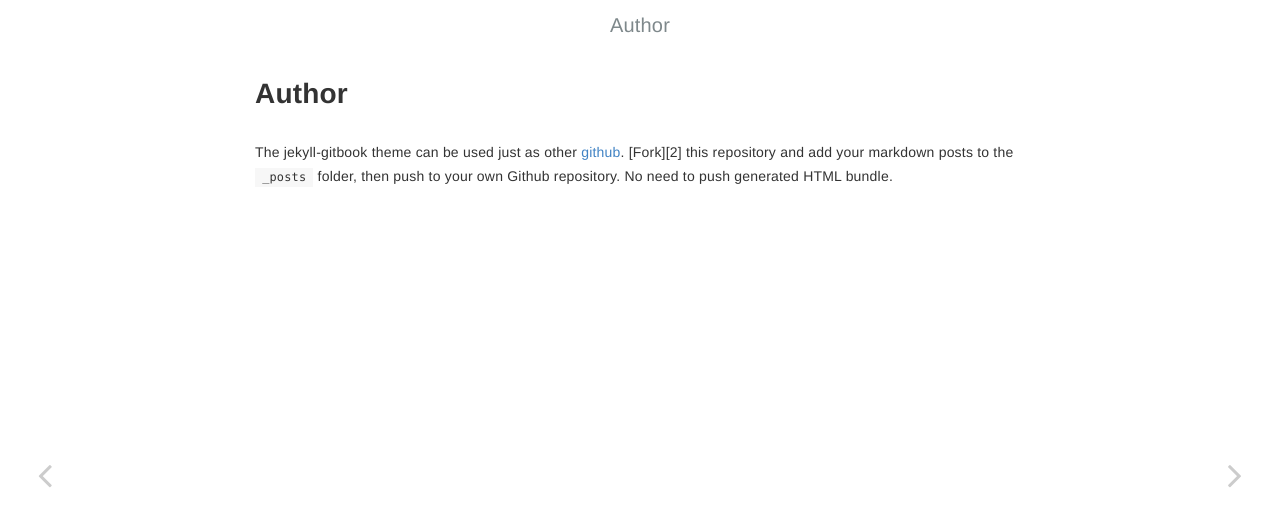
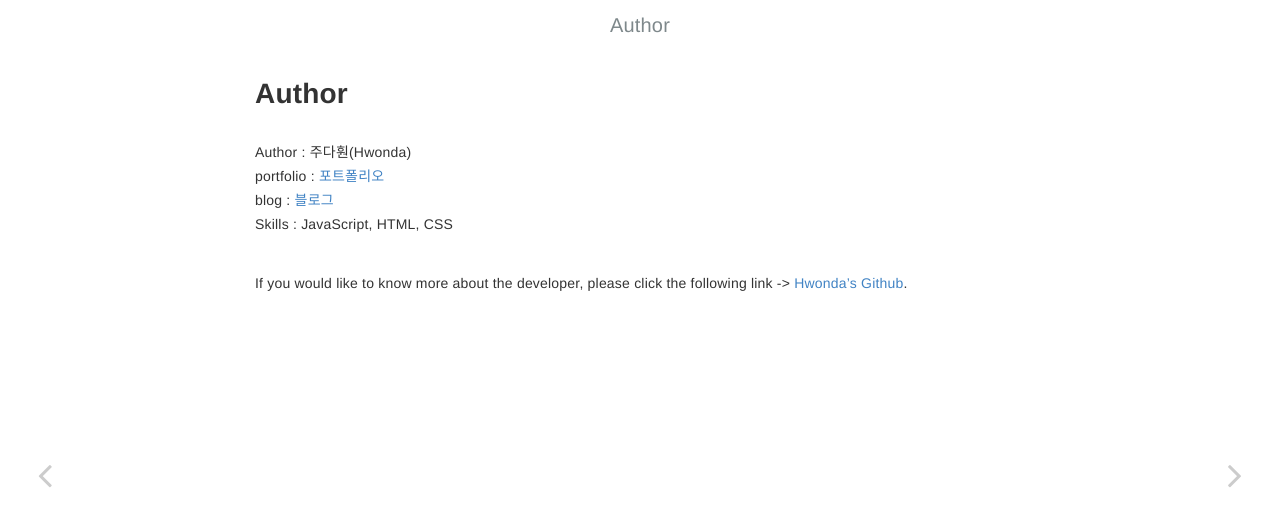
Before and after one commit to hwonda/Dict, a Jekyll site: the page built from _posts/2021-12-27-Author.md, in a window 1280 px wide. Shown: the top 526 px of the page. Built offline with Jekyll 4.4.1, drawn with Linux system fonts in a browser that asks for light colours.

Commit message:
Update 2021-12-27-Author.md

```diff
--- a/_posts/2021-12-27-Author.md
+++ b/_posts/2021-12-27-Author.md
@@ -6,8 +6,15 @@ category: Jekyll
 layout: post
 ---
 
-The jekyll-gitbook theme can be used just as other [github][1].
-[Fork][2] this repository and add your markdown posts to the `_posts` folder, then
-push to your own Github repository. No need to push generated HTML bundle.
+Author : 주다훤(Hwonda)<br>
+portfolio : [포트폴리오][2]<br>
+blog : [블로그][3]<br>
+Skills : JavaScript, HTML, CSS<br><br>
+
+ If you would like to know more about the developer, please click the following link -> [Hwonda's Github][1].
+
+
 
 [1]: https://github.com/hwonda/
+[2]: https://hwonda.github.io/
+[3]: https://hwonda.github.io/Dict
```
